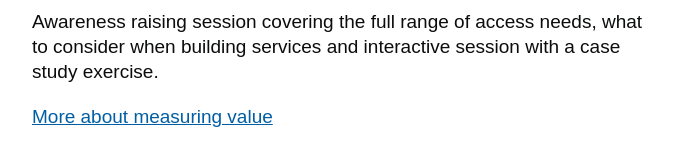
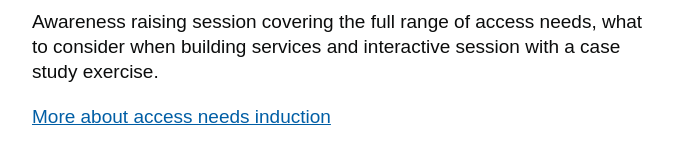
Before and after one commit to Abdul2/coe, a Jekyll site: the page built from index.md, in a window 1280 px wide and 900 px high, scrolled down 2963 px. Shown: the part 676-842 px from the top of the window, without its empty margins (458-1151 px from the left). Built offline with Jekyll 4.4.1, drawn with Linux system fonts in a browser that asks for light colours.

Commit message:
test: button

```diff
--- a/index.md
+++ b/index.md
@@ -24,6 +24,7 @@ Point by point rehearsal of GDS assessment with HO assessors.
       <li>a written report with clear findings and recommendations</li>
       <li>feedback on the presentation</li>
     </ul>
+    <div class="button"><a href="mailto:CentreOfExcellenceCentral@digital.homeoffice.gov.uk?subject=Book an assessment rehearsal">Book an assessment rehearsal</a></div>
   </div>
 </details>
 
@@ -372,7 +373,7 @@ Accessibility
 Awareness raising session covering the full range of access needs, what to consider when building services and interactive session with a case study exercise.
 
 <details>
-  <summary><span class="summary">More about measuring value</span></summary>
+  <summary><span class="summary">More about access needs induction</span></summary>
   <div class="panel panel-border-narrow">
     <h3>Benefits:</h3>
     <ul class="list list-bullet">
```
